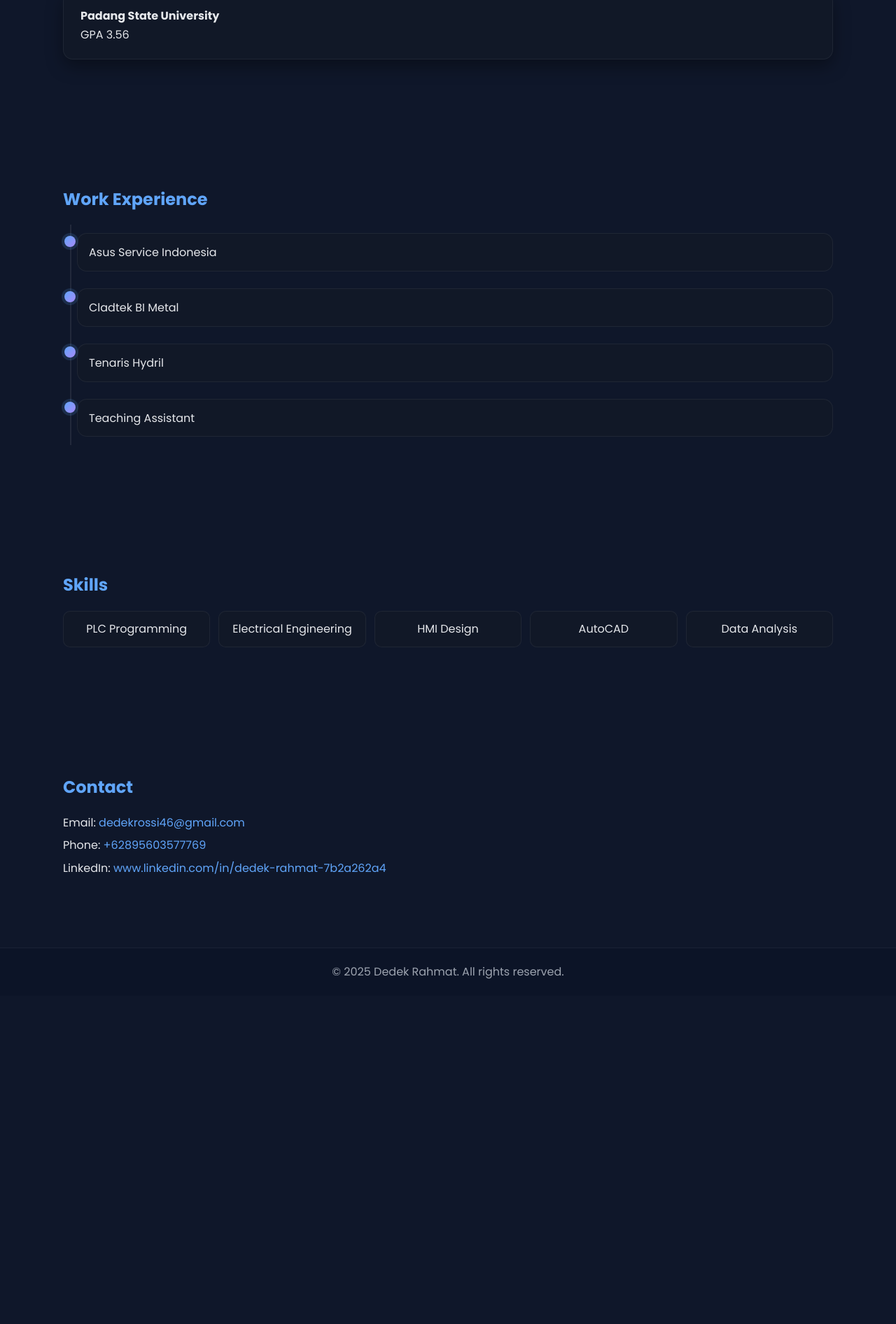
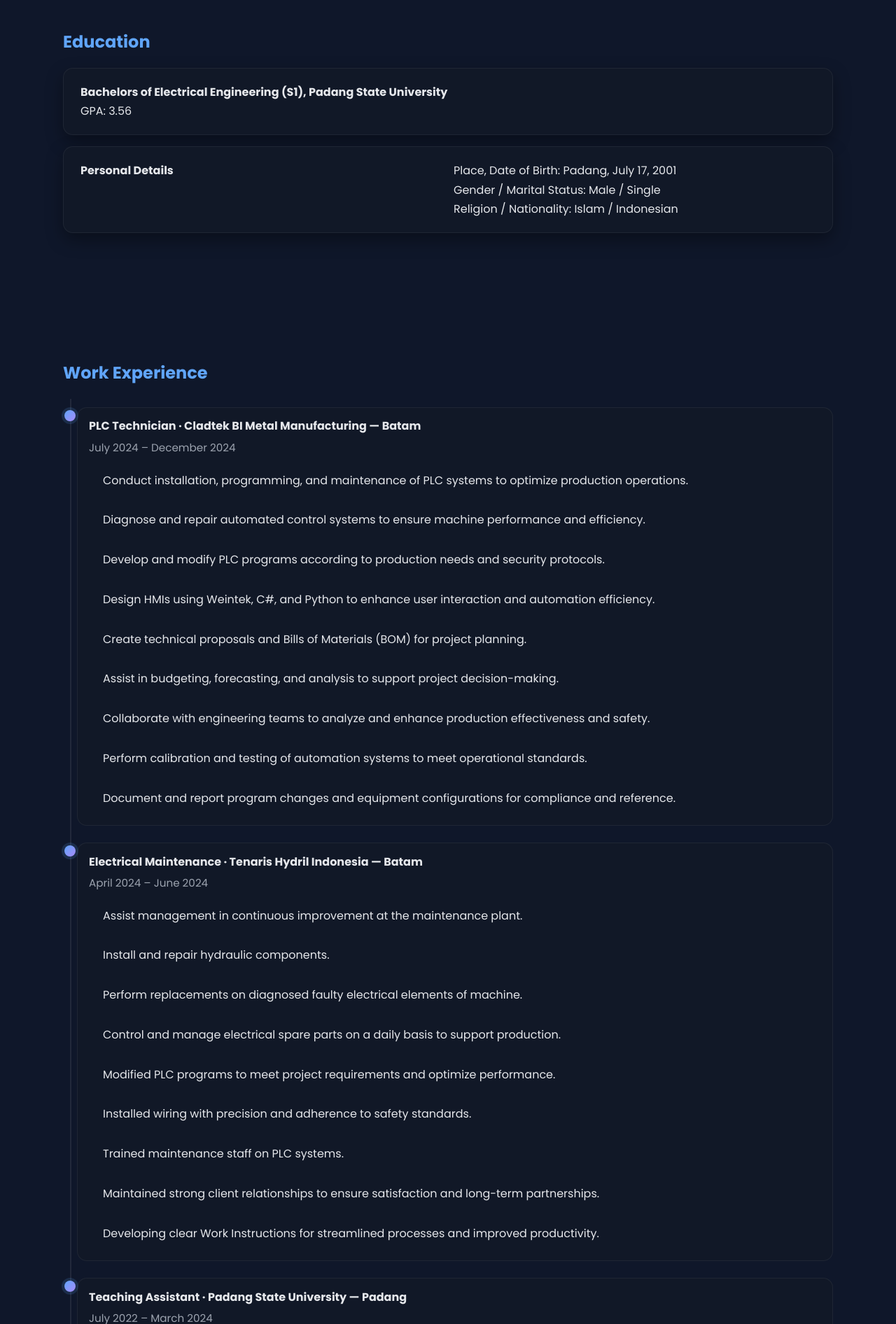
Before and after one commit to Dedek12345/portofolio657, a plain HTML site: page index.html in a window 1280 px wide. Shown: the part 908-2800 px from the top of the page at 70% size. Before the commit the page ends 2331 px from the top, so only its background shows below. Drawn offline with Linux system fonts and the light colour scheme; no server answers.

Commit message:
Sync content with CV: summary, personal details, full experience, skills, languages; fix CSS; cache-bust

```diff
--- a/index.html
+++ b/index.html
@@ -7,7 +7,7 @@
   <link rel="preconnect" href="https://fonts.googleapis.com">
   <link rel="preconnect" href="https://fonts.gstatic.com" crossorigin>
   <link href="https://fonts.googleapis.com/css2?family=Poppins:wght@300;400;600;700&display=swap" rel="stylesheet">
-  <link rel="stylesheet" href="style.css?v=20251002" />
+  <link rel="stylesheet" href="style.css?v=20251002a" />
 </head>
 <body>
   <header>
@@ -60,7 +60,14 @@
     <section id="summary" class="summary-section">
       <div class="container">
         <h2>Professional Summary</h2>
-        <p>Electrical Engineer, PLC Programmer, Automation Specialist</p>
+        <p>
+          With over 3 years of experience in PLC programming, installation, and troubleshooting, I specialize in optimizing
+          production systems to achieve high efficiency and effectiveness. Skilled in analyzing and interpreting ladder diagrams,
+          I excel at diagnosing issues and delivering targeted solutions to enhance machine performance and productivity.
+          Known for my proactive approach, I consistently exceed expectations by ensuring projects are completed within budget
+          and with optimal results. My deep technical expertise, strong work ethic, and ability to build lasting client
+          relationships make me a valuable asset in supporting team and company success.
+        </p>
       </div>
     </section>
 
@@ -68,8 +75,16 @@
       <div class="container">
         <h2>Education</h2>
         <div class="card">
-          <p><strong>Padang State University</strong></p>
-          <p>GPA 3.56</p>
+          <p><strong>Bachelors of Electrical Engineering (S1), Padang State University</strong></p>
+          <p>GPA: 3.56</p>
+        </div>
+        <div class="card details-grid" style="margin-top:1rem">
+          <div><strong>Personal Details</strong></div>
+          <div>
+            <p>Place, Date of Birth: Padang, July 17, 2001</p>
+            <p>Gender / Marital Status: Male / Single</p>
+            <p>Religion / Nationality: Islam / Indonesian</p>
+          </div>
         </div>
       </div>
     </section>
@@ -80,19 +95,58 @@
         <ul class="timeline">
           <li>
             <div class="timeline-dot"></div>
-            <div class="timeline-content">Asus Service Indonesia</div>
+            <div class="timeline-content">
+              <div class="job-header">
+                <strong>PLC Technician</strong> · Cladtek BI Metal Manufacturing — Batam
+              </div>
+              <div class="job-meta">July 2024 – December 2024</div>
+              <ul class="job-points">
+                <li>Conduct installation, programming, and maintenance of PLC systems to optimize production operations.</li>
+                <li>Diagnose and repair automated control systems to ensure machine performance and efficiency.</li>
+                <li>Develop and modify PLC programs according to production needs and security protocols.</li>
+                <li>Design HMIs using Weintek, C#, and Python to enhance user interaction and automation efficiency.</li>
+                <li>Create technical proposals and Bills of Materials (BOM) for project planning.</li>
+                <li>Assist in budgeting, forecasting, and analysis to support project decision-making.</li>
+                <li>Collaborate with engineering teams to analyze and enhance production effectiveness and safety.</li>
+                <li>Perform calibration and testing of automation systems to meet operational standards.</li>
+                <li>Document and report program changes and equipment configurations for compliance and reference.</li>
+              </ul>
+            </div>
           </li>
           <li>
             <div class="timeline-dot"></div>
-            <div class="timeline-content">Cladtek BI Metal</div>
+            <div class="timeline-content">
+              <div class="job-header">
+                <strong>Electrical Maintenance</strong> · Tenaris Hydril Indonesia — Batam
+              </div>
+              <div class="job-meta">April 2024 – June 2024</div>
+              <ul class="job-points">
+                <li>Assist management in continuous improvement at the maintenance plant.</li>
+                <li>Install and repair hydraulic components.</li>
+                <li>Perform replacements on diagnosed faulty electrical elements of machine.</li>
+                <li>Control and manage electrical spare parts on a daily basis to support production.</li>
+                <li>Modified PLC programs to meet project requirements and optimize performance.</li>
+                <li>Installed wiring with precision and adherence to safety standards.</li>
+                <li>Trained maintenance staff on PLC systems.</li>
+                <li>Maintained strong client relationships to ensure satisfaction and long-term partnerships.</li>
+                <li>Developing clear Work Instructions for streamlined processes and improved productivity.</li>
+              </ul>
+            </div>
           </li>
           <li>
             <div class="timeline-dot"></div>
-            <div class="timeline-content">Tenaris Hydril</div>
-          </li>
-          <li>
-            <div class="timeline-dot"></div>
-            <div class="timeline-content">Teaching Assistant</div>
+            <div class="timeline-content">
+              <div class="job-header">
+                <strong>Teaching Assistant</strong> · Padang State University — Padang
+              </div>
+              <div class="job-meta">July 2022 – March 2024</div>
+              <ul class="job-points">
+                <li>Creating Mechatronics Practicum Jobsheet.</li>
+                <li>Taught PLC concepts to students and ensured accuracy in electrical and PLC circuits.</li>
+                <li>Repaired faulty PLC and authored research journals.</li>
+                <li>Taught integrated PLC-IoT systems to students; assisted professors in evaluating final projects.</li>
+              </ul>
+            </div>
           </li>
         </ul>
       </div>
@@ -101,13 +155,35 @@
     <section id="skills" class="skills-section">
       <div class="container">
         <h2>Skills</h2>
-        <ul class="skills-grid">
-          <li>PLC Programming</li>
-          <li>Electrical Engineering</li>
-          <li>HMI Design</li>
-          <li>AutoCAD</li>
-          <li>Data Analysis</li>
-        </ul>
+        <div class="card" style="margin-bottom:1rem">
+          <ul class="job-points">
+            <li><strong>Electrical Engineering:</strong> Proficient in industrial electrical systems and component maintenance.</li>
+            <li><strong>PLC Programming:</strong> Programming and troubleshooting across PLC platforms (Siemens, Yaskawa, Mitsubishi, Omron).</li>
+            <li><strong>Pneumatic Systems:</strong> Knowledgeable in pneumatic systems maintenance for industrial applications.</li>
+            <li><strong>HMI Design:</strong> Designing user interfaces using Weintek, C#, and Python.</li>
+            <li><strong>AutoCAD & Electrical CAD:</strong> Skilled in design and modeling for technical projects.</li>
+            <li><strong>Microsoft Office Suite:</strong> Professional use of Word, Excel, PowerPoint for reporting and documentation.</li>
+            <li><strong>Data Analysis:</strong> Capable of processing and analyzing data to support decision-making.</li>
+          </ul>
+        </div>
+        <div class="details-grid">
+          <div class="card">
+            <strong>Languages</strong>
+            <ul class="job-points">
+              <li>English</li>
+              <li>Indonesian</li>
+            </ul>
+          </div>
+          <div class="card">
+            <strong>Abilities</strong>
+            <ul class="job-points">
+              <li>Quick Adaptation to New Technologies</li>
+              <li>Critical Thinking and Problem-Solving Under Pressure</li>
+              <li>Strong Client and Team Interaction Skills</li>
+              <li>Effective Communication Abilities</li>
+            </ul>
+          </div>
+        </div>
       </div>
     </section>
 
@@ -115,6 +191,7 @@
       <div class="container">
         <h2>Contact</h2>
         <div class="contact-list">
+          <p>Address: Taman Cipta Asri THP. 2 Blok. Nira No. 27</p>
           <p>Email: <a href="mailto:dedekrossi46@gmail.com">dedekrossi46@gmail.com</a></p>
           <p>Phone: <a href="tel:+62895603577769">+62895603577769</a></p>
           <p>LinkedIn: <a href="https://www.linkedin.com/in/dedek-rahmat-7b2a262a4" target="_blank" rel="noopener noreferrer">www.linkedin.com/in/dedek-rahmat-7b2a262a4</a></p>
@@ -129,6 +206,6 @@
 
   <button id="backToTop" aria-label="Back to top">↑</button>
 
-  <script src="script.js?v=20251002"></script>
+  <script src="script.js?v=20251002a"></script>
 </body>
 </html>
--- a/style.css
+++ b/style.css
@@ -57,6 +57,10 @@ body {
 /* Sections */
 section { padding: 5rem 0; }
 .card { background: var(--card); border: 1px solid rgba(255,255,255,0.06); border-radius: var(--radius); padding: 1.25rem 1.5rem; box-shadow: var(--shadow); }
+.details-grid { display: grid; grid-template-columns: repeat(auto-fit, minmax(260px, 1fr)); gap: 1rem; }
+.job-header { font-weight: 700; margin-bottom: .25rem; }
+.job-meta { color: var(--muted); font-size: .95rem; margin-bottom: .5rem; }
+.job-points { list-style: disc; padding-left: 1.25rem; display: grid; gap: .35rem; }
 
 .hero-section { padding-top: calc(5rem + var(--nav-h)); padding-bottom: 5rem; position: relative; }
 .hero-inner { display: grid; grid-template-columns: 1fr; }
```
Also changed, not shown: 2 other files.
